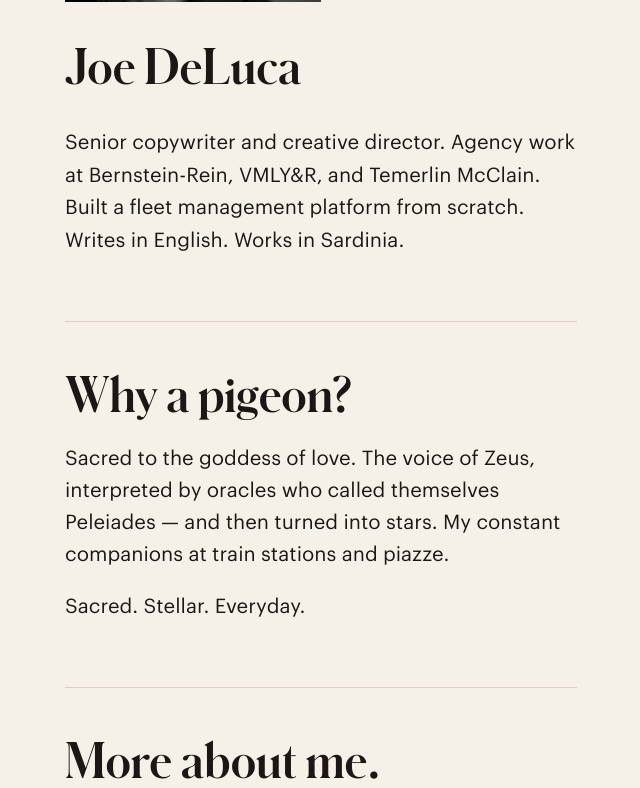
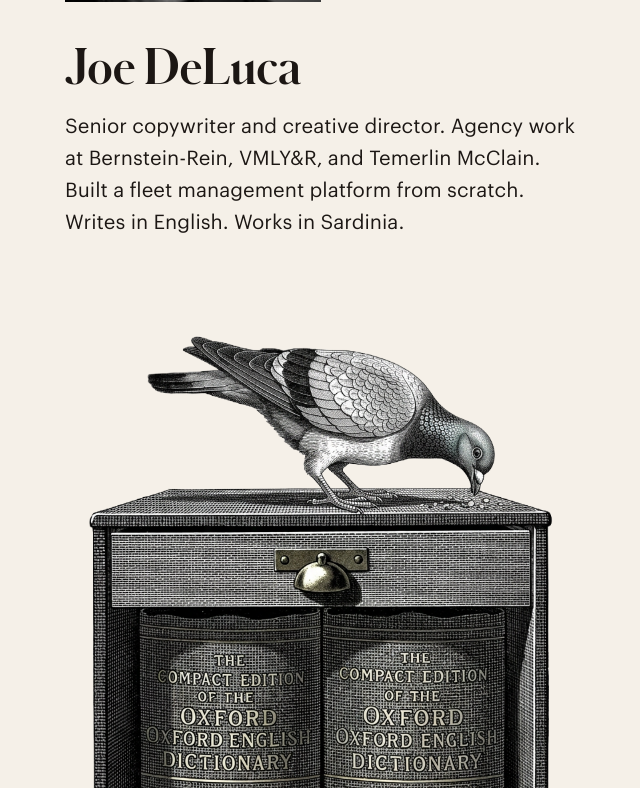
Before and after one commit to joedeluca/joedeluca.it, a Next.js app: page /about in a window 1280 px wide. Shown: the part 612-1400 px from the top of the page, without its empty margins (319-959 px from the left). Built offline with nearby package versions, Linux system fonts and the light colour scheme; a web font is replaced by a local one.

Commit message:
Refactor code structure for improved readability and maintainability

```diff
--- a/app/about/AboutClient.tsx
+++ b/app/about/AboutClient.tsx
@@ -5,12 +5,28 @@
 
 const photos = ["/joedeluca0.jpg", "/joedeluca1.jpg"]
 
+const pStyle: React.CSSProperties = {
+  fontFamily: '"Graphik", sans-serif',
+  fontSize: 'clamp(1rem, 2vw, 1.25rem)',
+  color: '#1C1714',
+}
+
+const h2Style: React.CSSProperties = {
+  fontFamily: '"Schnyder S", serif',
+  fontWeight: 700,
+  fontSize: 'clamp(1.8rem, 5vw, 3rem)',
+  color: '#1C1714',
+  marginBottom: '1rem',
+  lineHeight: 1.1,
+}
+
 export default function AboutClient() {
   const [photo] = useState(() => photos[Math.floor(Math.random() * photos.length)])
 
   return (
     <div className="min-h-screen flex flex-col items-center px-8 pb-48 pt-24" style={{ backgroundColor: '#F5F0E8' }}>
       <div className="max-w-lg w-full">
+
         <Image
           src={photo}
           alt="Joe DeLuca"
@@ -19,72 +35,42 @@
           className="w-48 h-48 lg:w-64 lg:h-64 object-cover aspect-square mb-10"
           priority
         />
-        <h2
-          className="mb-8 leading-none"
-          style={{
-            fontFamily: '"Schnyder S", serif',
-            fontWeight: 700,
-            fontSize: 'clamp(1.8rem, 5vw, 3rem)',
-            color: '#1C1714',
-            lineHeight: 1.1,
-          }}
-        >
-          Joe DeLuca
-        </h2>
-        <p
-          className="leading-relaxed"
-          style={{
-            fontFamily: '"Graphik", sans-serif',
-            fontSize: 'clamp(1rem, 2vw, 1.25rem)',
-            color: '#1C1714',
-          }}
-        >
+
+        {/* Single unified block */}
+        <div>
+          <h2 className="leading-none mb-6" style={h2Style}>Joe DeLuca</h2>
+          <p style={pStyle}>
             Senior copywriter and creative director. Agency work at Bernstein-Rein,
             VMLY&amp;R, and Temerlin McClain. Built a fleet management platform from scratch.
             Writes in English. Works in Sardinia.
           </p>
 
-        <div className="mt-16 border-t pt-12" style={{ borderColor: '#D8D0C4' }}>
-          <h2
-            style={{
-              fontFamily: '"Schnyder S", serif',
-              fontWeight: 700,
-              fontSize: 'clamp(1.8rem, 5vw, 3rem)',
-              color: '#1C1714',
-              marginBottom: '1.25rem',
-              lineHeight: 1.1,
-            }}
-          >
-            Why a pigeon?
-          </h2>
-          <p style={{ fontFamily: '"Graphik", sans-serif', fontSize: 'clamp(1rem, 2vw, 1.25rem)', color: '#1C1714', maxWidth: '48ch' }}>
+          <div style={{ marginTop: '2rem' }}>
+            <Image
+              src="/oed.png"
+              alt=""
+              width={160}
+              height={200}
+              className="float-right ml-8 mb-4"
+              style={{ objectFit: 'contain', minHeight: '200px', width: 'auto' }}
+            />
+            <h2 style={h2Style}>Why a pigeon?</h2>
+            <p style={pStyle}>
               Sacred to the goddess of love. The voice of Zeus, interpreted by oracles who called themselves Peleiades — and then turned into stars. My constant companions at train stations and piazze.
             </p>
-          <p style={{ fontFamily: '"Graphik", sans-serif', fontSize: 'clamp(1rem, 2vw, 1.25rem)', color: '#1C1714', maxWidth: '48ch' }}>
-            Sacred. Stellar. Everyday.
-          </p>
+            <p style={pStyle}>Sacred. Stellar. Everyday.</p>
+            <div className="clear-both" />
           </div>
 
-        <div className="mt-16 border-t pt-12" style={{ borderColor: '#D8D0C4' }}>
-          <h2
-            style={{
-              fontFamily: '"Schnyder S", serif',
-              fontWeight: 700,
-              fontSize: 'clamp(1.8rem, 5vw, 3rem)',
-              color: '#1C1714',
-              marginBottom: '1.25rem',
-              lineHeight: 1.1,
-            }}
-          >
-            More about me.
-          </h2>
-          <p style={{ fontFamily: '"Graphik", sans-serif', fontSize: 'clamp(1rem, 2vw, 1.25rem)', color: '#1C1714', maxWidth: '48ch' }}>
+          <h2 style={{ ...h2Style, marginTop: '2rem' }}>More about me.</h2>
+          <p style={pStyle}>
             I also write fiction, poetry, and criticism under the name Leo Bruno at{' '}
             <a href="https://leobruno.it" target="_blank" rel="noopener noreferrer" style={{ borderBottom: '1px solid #9A8878' }}>leobruno.it</a>
             {' '}— a literary magazine of one, covering the things that don&rsquo;t fit anywhere else. If you want to know how I actually think before hiring me, I recommend starting with{' '}
             <a href="https://www.leobruno.it/bifidus" target="_blank" rel="noopener noreferrer" style={{ borderBottom: '1px solid #9A8878' }}>this short piece about cookies</a>.
           </p>
         </div>
+
       </div>
     </div>
   )
```
Also changed, not shown: public/oed.png (added). Lines whose indentation alone changed are shown as unchanged.
